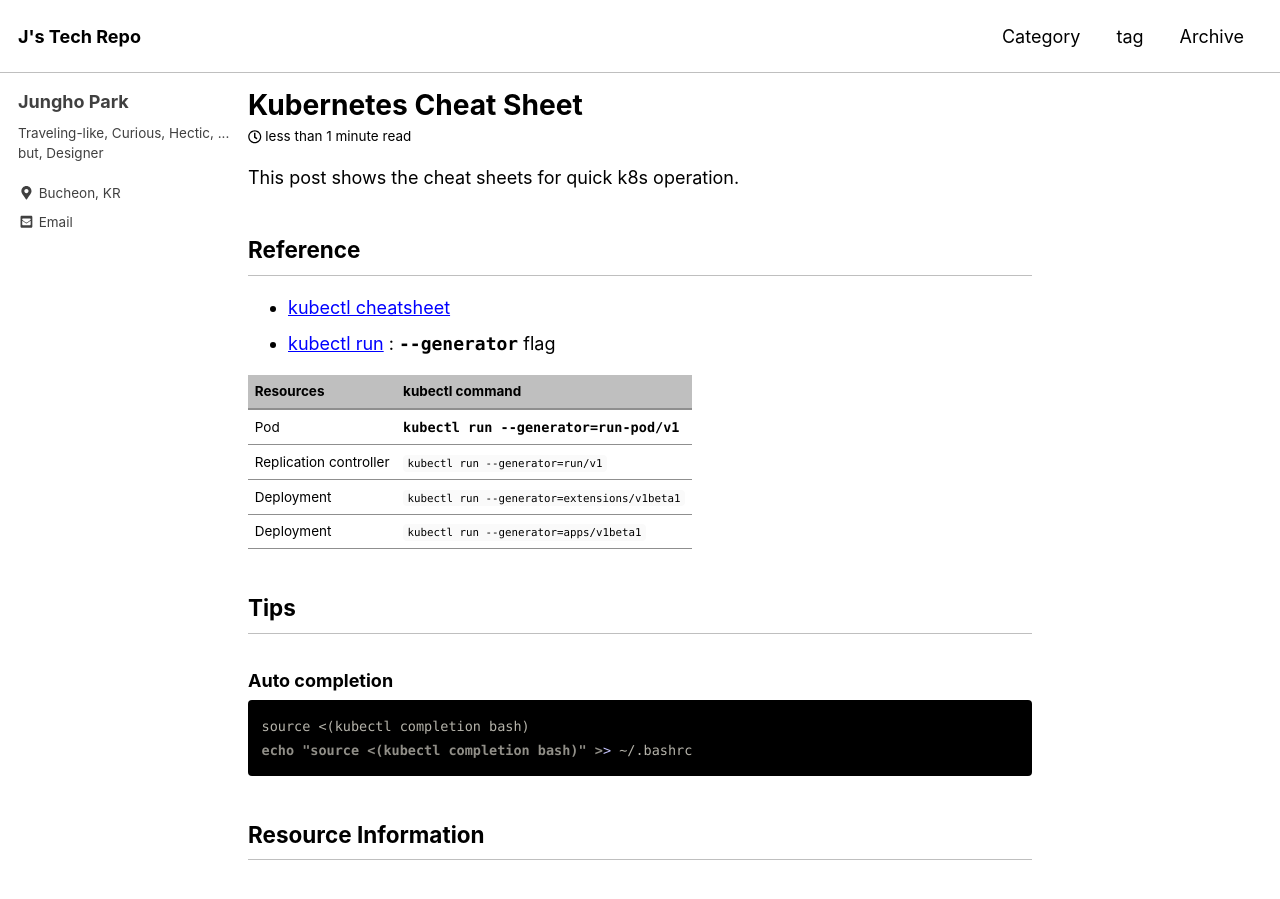
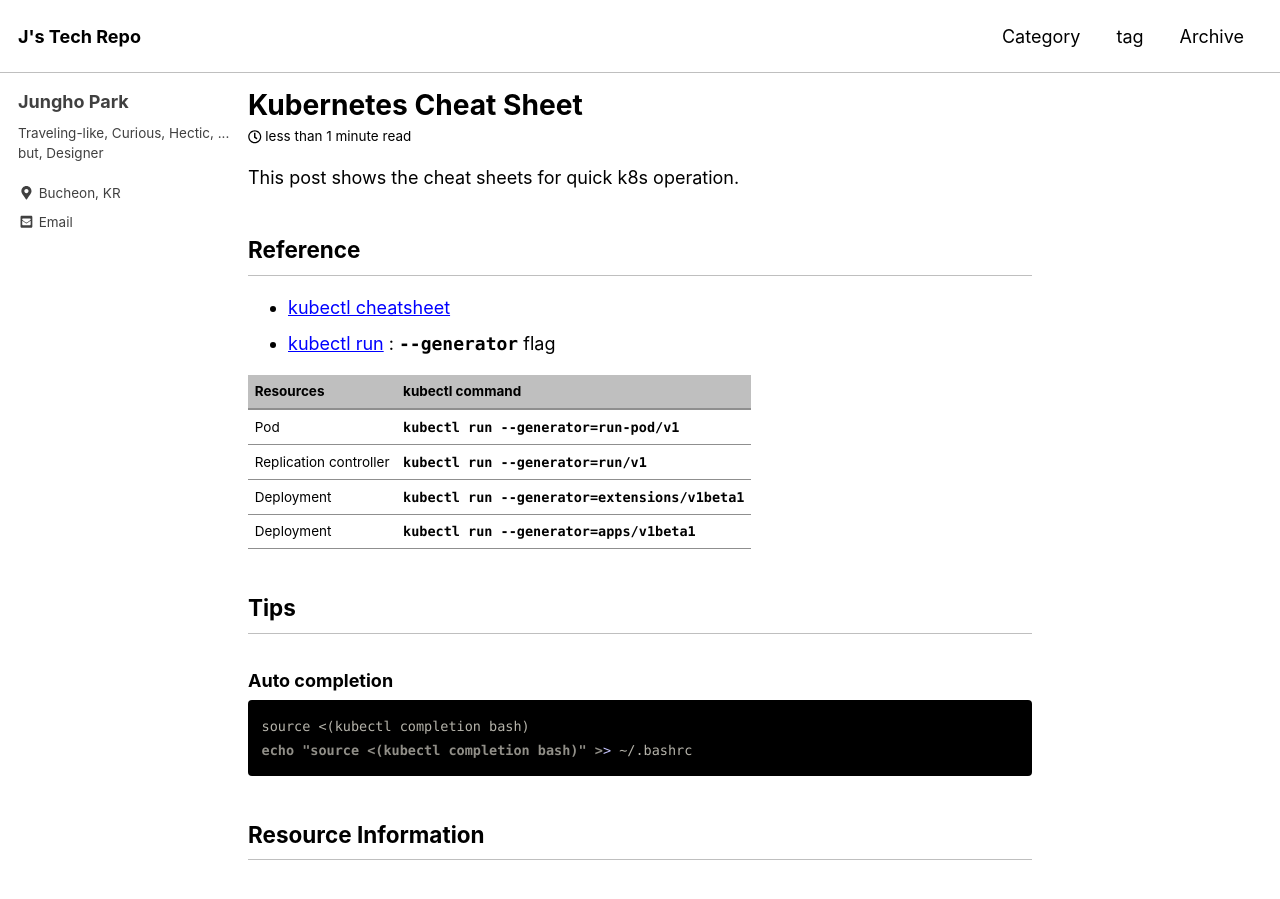
Before and after one commit to unipark00/tekrepo, a Jekyll site: the page built from _posts/2019-04-18-k8s-cheat-sheet.md, in a window 1280 px wide and 900 px high. Built offline with Jekyll 4.4.1, drawn with Linux system fonts in a browser that asks for light colours; cached includes are drawn as plain includes.

```diff
--- a/_posts/2019-04-18-k8s-cheat-sheet.md
+++ b/_posts/2019-04-18-k8s-cheat-sheet.md
@@ -16,9 +16,9 @@ This post shows the cheat sheets for quick k8s operation.
 |Resources|kubectl command|
 |:--------|:--------------|
 |Pod|**`kubectl run --generator=run-pod/v1`**|
-|Replication controller|`kubectl run --generator=run/v1`|
-|Deployment|`kubectl run --generator=extensions/v1beta1`|
-|Deployment|`kubectl run --generator=apps/v1beta1`|
+|Replication controller|**`kubectl run --generator=run/v1`**|
+|Deployment|**`kubectl run --generator=extensions/v1beta1`**|
+|Deployment|**`kubectl run --generator=apps/v1beta1`**|
 
 ## Tips
 ### Auto completion
```
